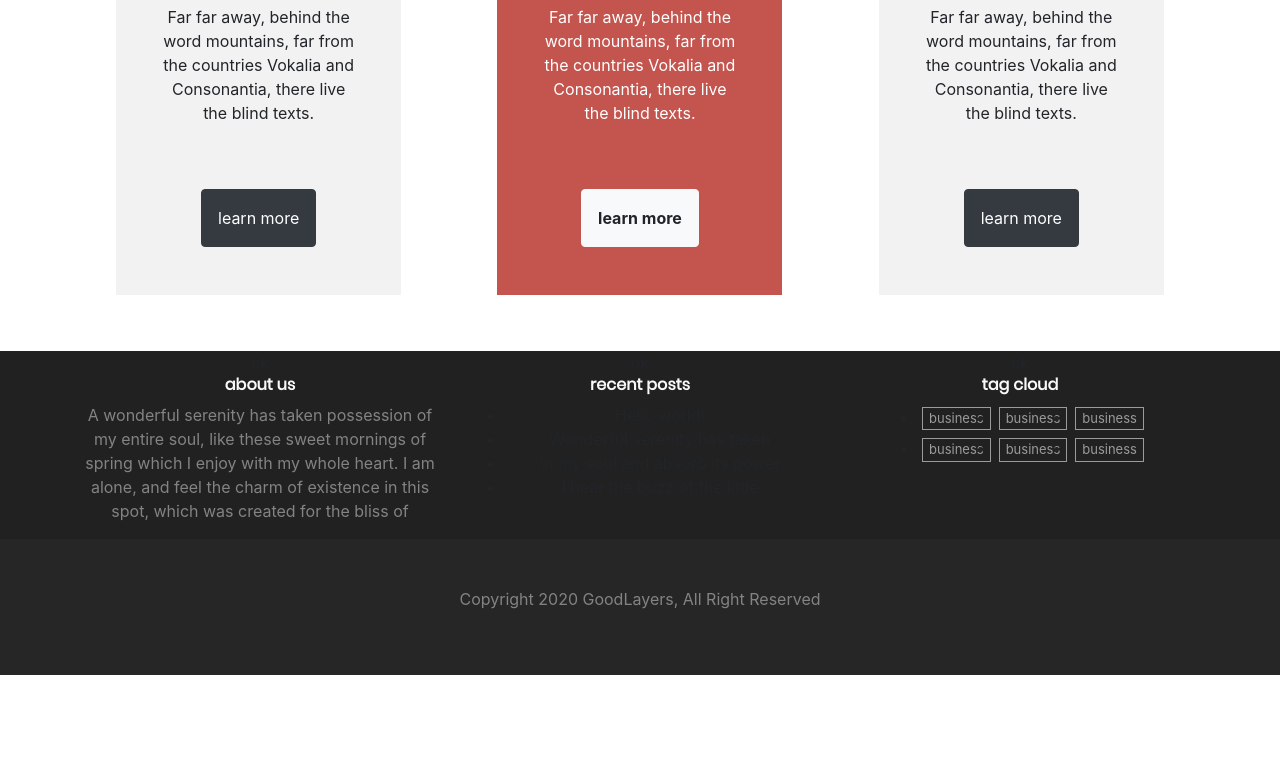
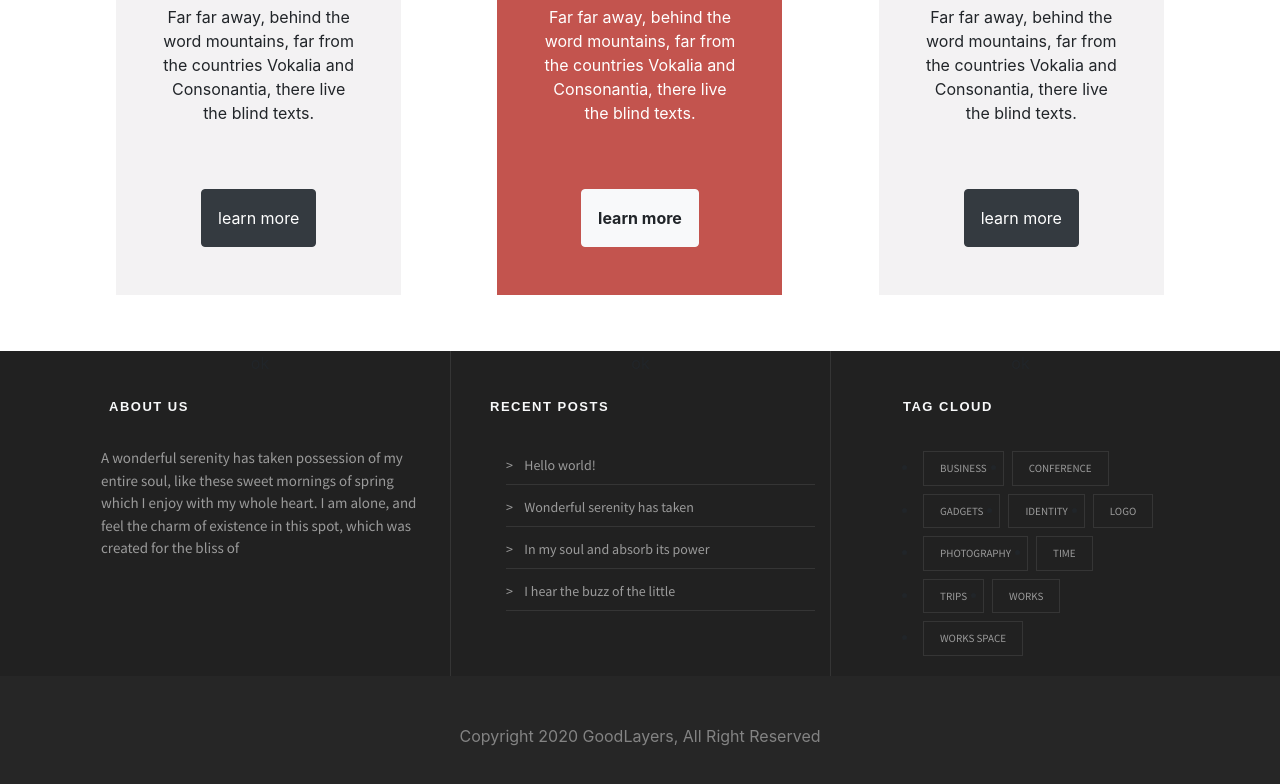
Before and after one commit to Gr4vity0/projet_web_js, a website: page index.html in a window 1280 px wide. Shown: the part 3584-4368 px from the top of the page. Before the commit the page ends 4259 px from the top, so only its background shows below. Drawn offline with nearby package versions, Linux system fonts and the light colour scheme.

Commit message:
amelioration footer: titre, bordure, boutton

```diff
--- a/index.html
+++ b/index.html
@@ -306,42 +306,54 @@
         <div class="container">
             <div class="row">
                 <div class="col-sm-12 col-md-4 col-lg-4 text-center">ok
-                    <h1 class="text-light font-weight-bold h1-footer">about us</h1>
-                    <p style="color: #838383;">A wonderful serenity has taken possession of my entire soul, like these
+                    <h1 class="text-light font-weight-bold h1-footer text-left pl-4 text-uppercase py-4">about us</h1>
+                    <p class="text-footer px-3 text-left">A wonderful serenity has taken possession of my entire soul, like these
                         sweet mornings of spring which I enjoy with my whole heart. I am alone, and feel the charm of
                         existence in this spot, which was created for the bliss of</p>
                 </div>
-                <div class="col-sm-12 col-md-4 col-lg-4 text-center">ok
-                    <h1 class="text-light font-weight-bold h1-footer">recent posts</h1>
+                <div class="col-sm-12 col-md-4 col-lg-4 text-center border-left-col-footer">ok
+                    <h1 class="text-light font-weight-bold h1-footer text-left pl-4 text-uppercase py-4">recent posts</h1>
                     <ul>
-                        <li>Hello world!</li>
-                        <li>Wonderful serenity has taken</li>
-                        <li>In my soul and absorb its power</li>
-                        <li>I hear the buzz of the little</li>
+                        <li class="recent-posts py-2 my-1 text-left">&nbsp;&nbsp;&nbsp;&nbsp;Hello world!</li>
+                        <li class="recent-posts py-2 my-1 text-left">&nbsp;&nbsp;&nbsp;&nbsp;Wonderful serenity has taken</li>
+                        <li class="recent-posts py-2 my-1 text-left">&nbsp;&nbsp;&nbsp;&nbsp;In my soul and absorb its power</li>
+                        <li class="recent-posts py-2 my-1 text-left">&nbsp;&nbsp;&nbsp;&nbsp;I hear the buzz of the little</li>
                     </ul>
                 </div>
-                <div class="col-sm-12 col-md-4 col-lg-4 text-center px-5">ok
-                    <h1 class="text-light font-weight-bold h1-footer">tag cloud</h1>
+                <div class="col-sm-12 col-md-4 col-lg-4 text-center px-5 border-left-col-footer">ok
+                    <h1 class="text-light font-weight-bold h1-footer text-left pl-4 text-uppercase py-4">tag cloud</h1>
 
                         <ul class="ul-footer d-flex flex-wrap">
                             <li>
-                                <input type="button" class="btn-footer m-1" value="business">
+                                <input type="button" class="btn-footer text-uppercase m-1 px-3 py-2" value="business">
                             </li>
                             <li>
-                                <input type="button" class="btn-footer m-1" value="business">
+                                <input type="button" class="btn-footer text-uppercase m-1 px-3 py-2" value="conference">
                             </li>
                             <li>
-                                <input type="button" class="btn-footer m-1" value="business">
+                                <input type="button" class="btn-footer text-uppercase m-1 px-3 py-2" value="gadgets">
                             </li>
                             <li>
-                                <input type="button" class="btn-footer m-1" value="business">
+                                <input type="button" class="btn-footer text-uppercase m-1 px-3 py-2" value="identity">
                             </li>
                             <li>
-                                <input type="button" class="btn-footer m-1" value="business">
+                                <input type="button" class="btn-footer text-uppercase m-1 px-3 py-2" value="logo">
                             </li>
                             <li>
-                                <input type="button" class="btn-footer m-1" value="business">
+                                    <input type="button" class="btn-footer text-uppercase m-1 px-3 py-2" value="photography">
+                                </li>
+                            <li>
+                                    <input type="button" class="btn-footer text-uppercase m-1 px-3 py-2" value="time">
+                                </li>
+                            <li>
+                                <input type="button" class="btn-footer text-uppercase m-1 px-3 py-2" value="trips">
                             </li>
+                            <li>
+                                    <input type="button" class="btn-footer text-uppercase m-1 px-3 py-2" value="works">
+                                </li>
+                                <li>
+                                        <input type="button" class="btn-footer text-uppercase m-1 px-3 py-2" value="works space">
+                                    </li>
                         </ul>
 
                 </div>
```
Also changed, not shown: public/css/style.css, public/fonts/SourceSansPro-Regular.ttf (added), 1 other file.
